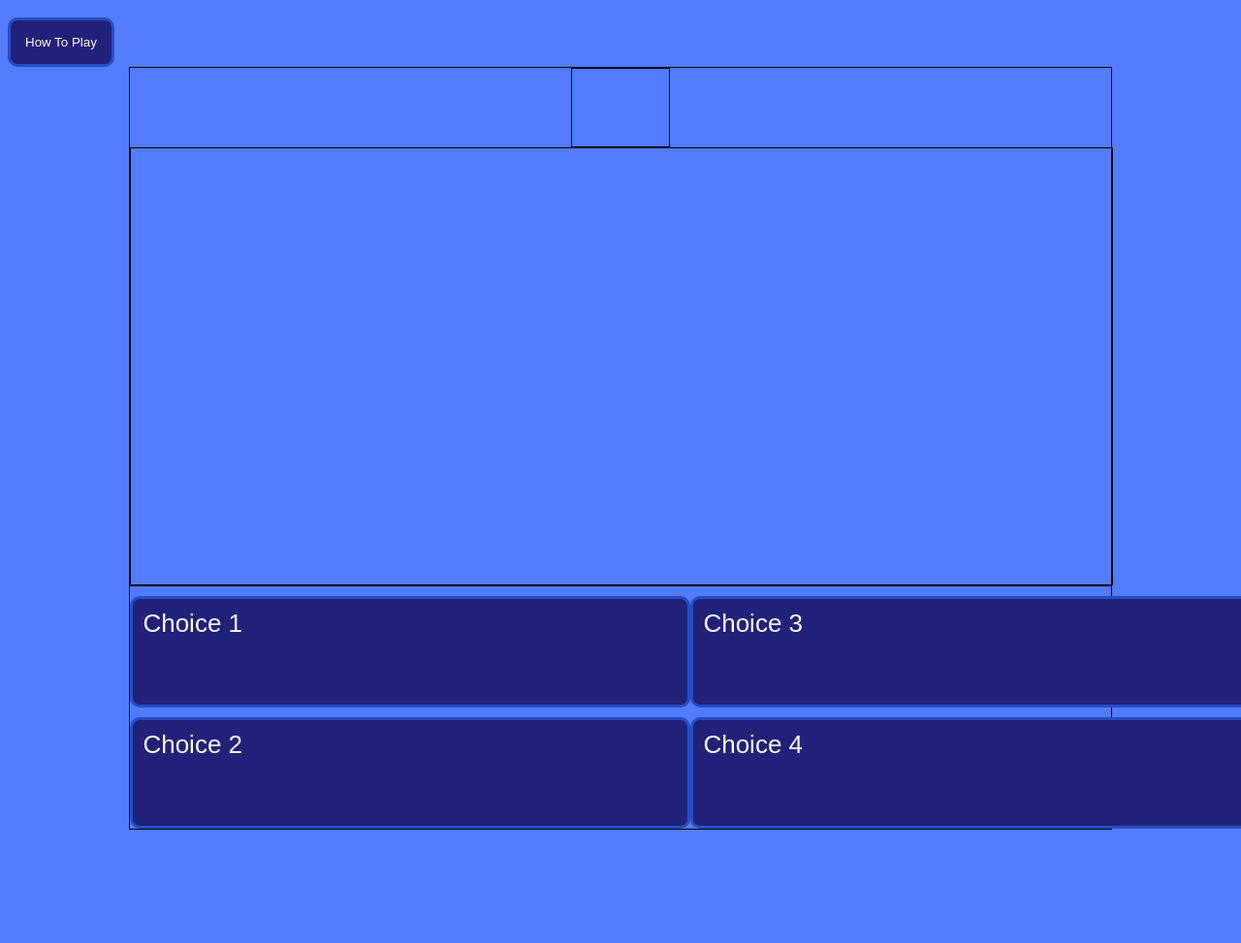
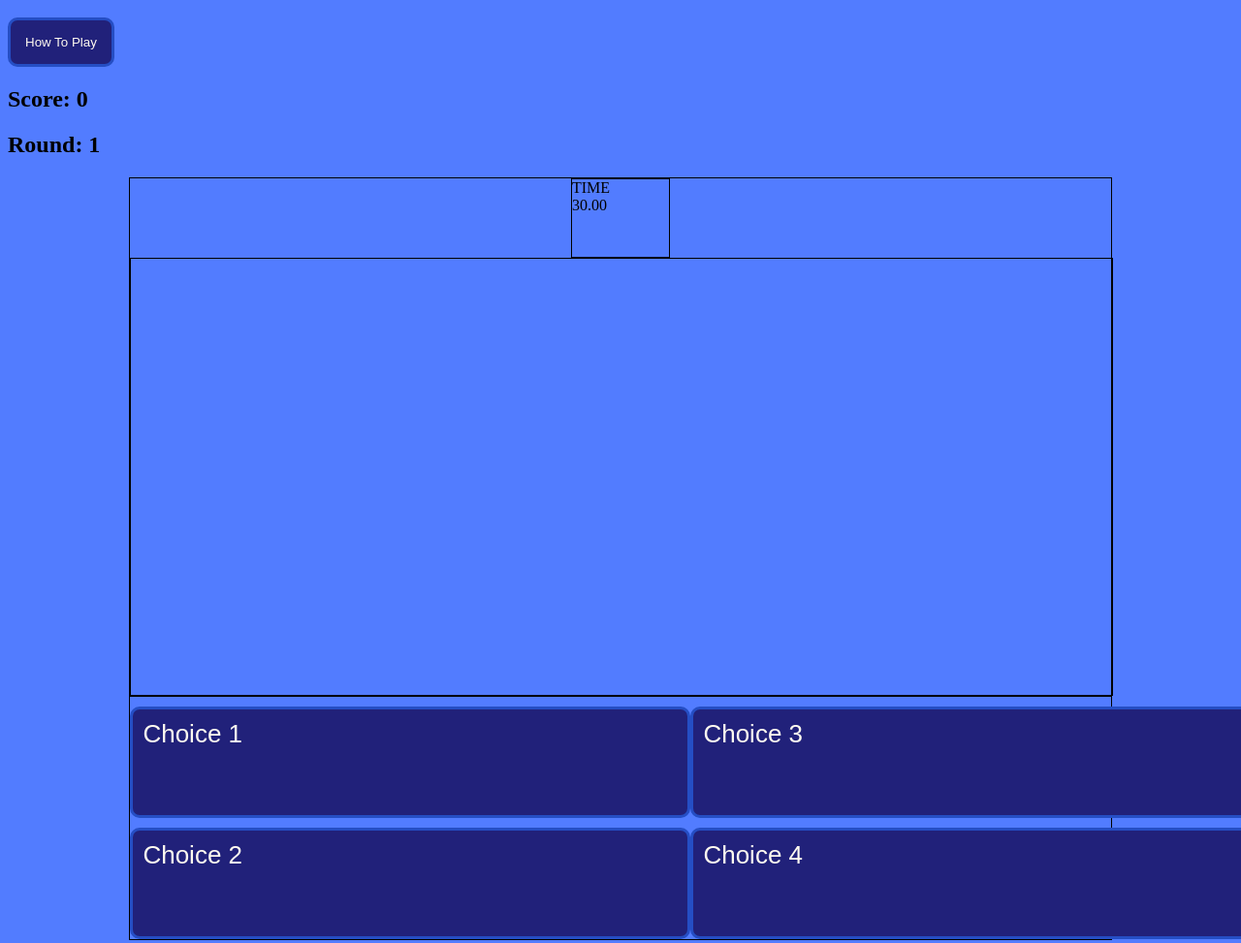
Before and after one commit to Flandolly/Triviamania, a plain HTML site: page Game/index.html in a window 1280 px wide. Shown: the whole page at 97% size. Before the commit the page ends 864 px from the top, so only its background shows below. Drawn offline with Linux system fonts and the light colour scheme; files whose address does not match are found by name; a web font is replaced by a local one.

Commit message:
Added structure for question area and timer, along with score and round

```diff
--- a/Game/index.html
+++ b/Game/index.html
@@ -51,14 +51,22 @@
         </div>
     </div>
     <div class="top" id="score">
-
+        <h2>Score: 0</h2>
+    </div>
+    <div class="top" id="round">
+        <h2>Round: 1</h2>
     </div>
 </header>
 <body>
 <div id="container">
     <div id="question-area">
         <div class="questions" id="timer">
-
+            <div id="timer-title">
+                TIME
+            </div>
+            <div id="timer-number">
+                30.00
+            </div>
         </div>
         <div class="questions" id="main-body">
 
```
